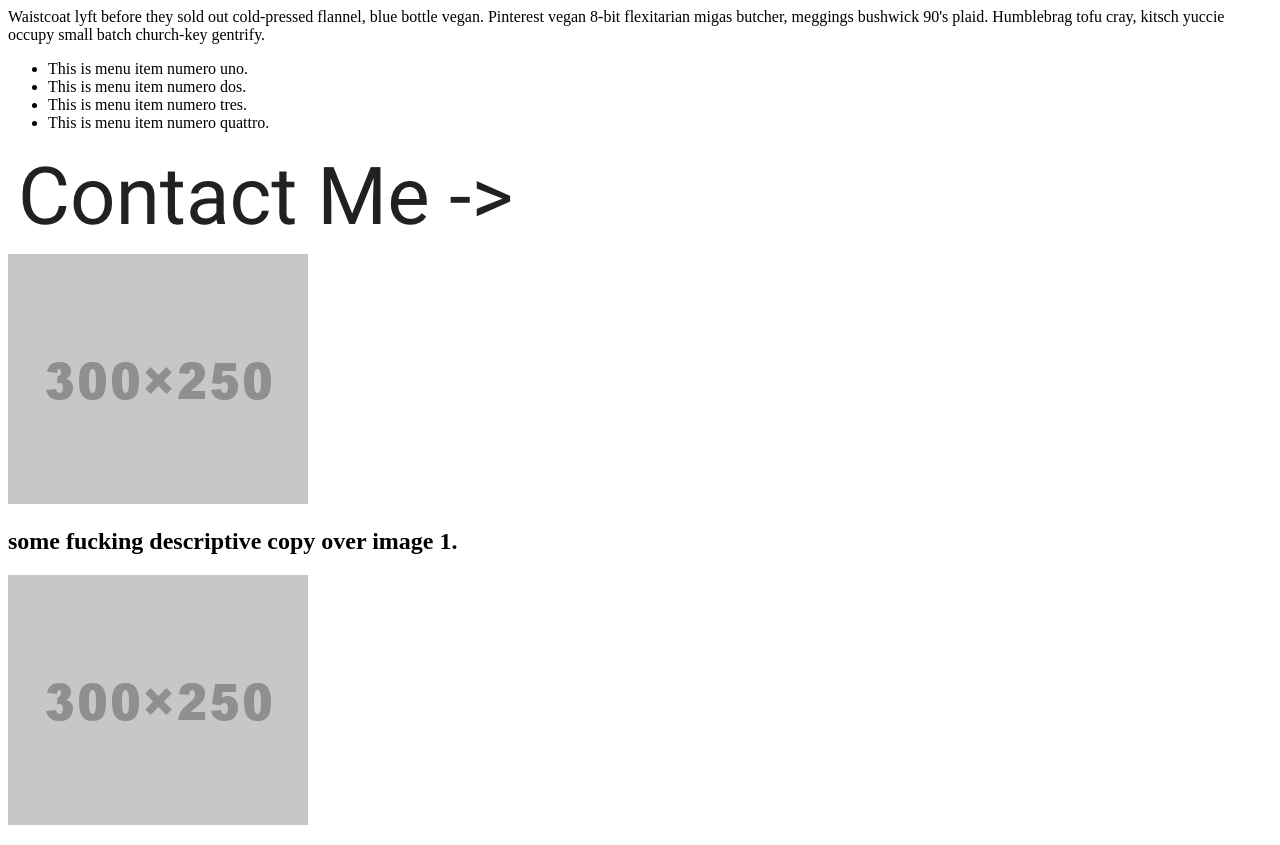
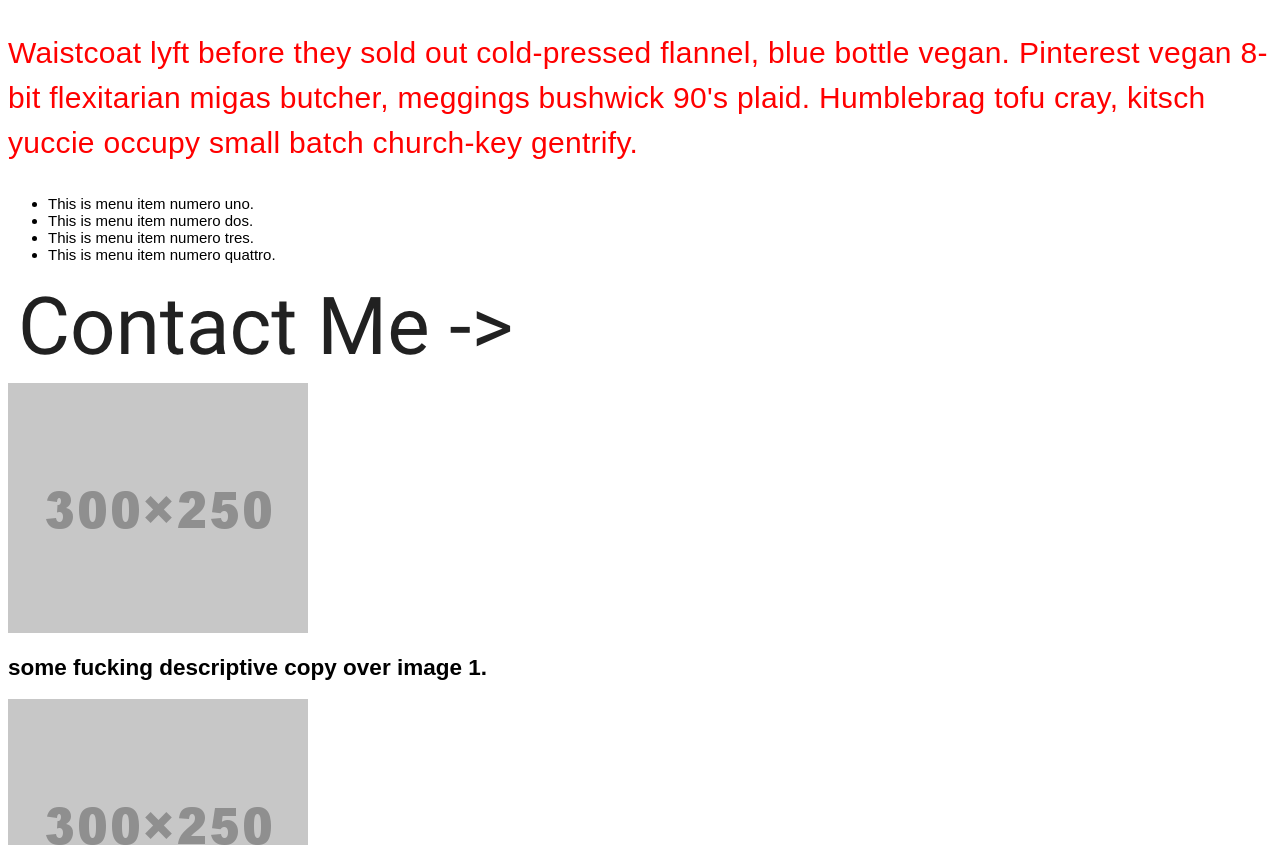
Before and after one commit to alexmckee33/alexmckee33.github.io, a plain HTML site: page final_project/project.html in a window 1280 px wide. Shown: the top 845 px of the page. Drawn offline with Linux system fonts and the light colour scheme.

Commit message:
Update project.html

```diff
--- a/final_project/project.html
+++ b/final_project/project.html
@@ -1,11 +1,8 @@
 <!DOCTYPE html>
 <html>
 <head>
-	<style>
 	<link rel="stylesheet" type="text/css" href="css/project.css">
 	<title>Fucking Placeholder</title>
-	@import url('https://fonts.googleapis.com/css?family=Hind|Robato');
-	</style>
 </head>
 <body>
 	<header>
@@ -13,10 +10,11 @@
 	</header>
 	<main>
 <!-- some fucking intro copy with cool font -->
-		<div id="intro">Waistcoat lyft before they sold out cold-pressed flannel, blue bottle vegan. Pinterest vegan 8-bit flexitarian migas butcher, meggings bushwick 90's plaid. Humblebrag tofu cray, kitsch yuccie occupy small batch church-key gentrify.
+		<div id="intro">
+			<p>Waistcoat lyft before they sold out cold-pressed flannel, blue bottle vegan. Pinterest vegan 8-bit flexitarian migas butcher, meggings bushwick 90's plaid. Humblebrag tofu cray, kitsch yuccie occupy small batch church-key gentrify.</p>
 		</div>
 <!-- some fucking scrolling menu navigation -->
-		<div id="portfolio">
+		<section id="portfolio">
 			<ul>
 				<li>This is menu item numero uno.</li>
 				<li>This is menu item numero dos.</li>
@@ -42,7 +40,7 @@
 				<img src="images/fpo_300x250.png" alt="image 4" title="fpo image 4">
 				<h2>some fucking descriptive copy over image 4.</h2>
 			</div>
-		</div>
+		</section>
 		<hr>
 <!-- two other fucking images -->
 		<img src="images/fpo_300x250.png" alt="image 1" title="fpo image 1">
```
Lines whose indentation alone changed are shown as unchanged.
